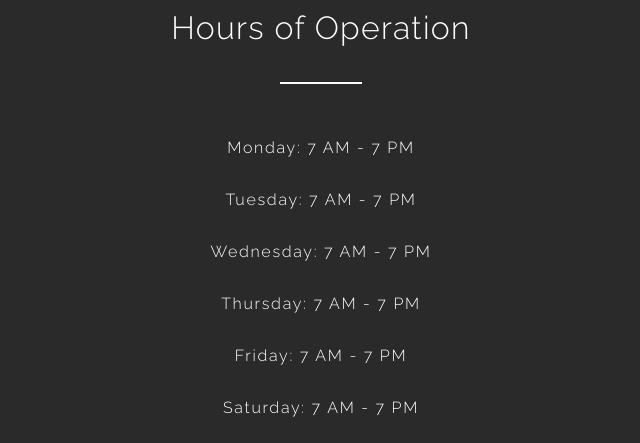
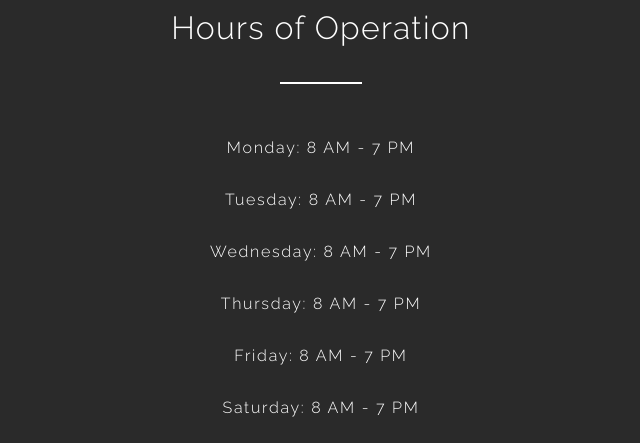
Before and after one commit to Scinio/scinio.github.io, a plain HTML site: page index.html in a window 1280 px wide. Shown: the part 3140-3583 px from the top of the page, 319-959 px from the left. Drawn offline with nearby package versions, Linux system fonts and the light colour scheme; some packages are replaced by stand-ins of ours.

Commit message:
Time Change

```diff
--- a/index.html
+++ b/index.html
@@ -372,17 +372,17 @@
                       <div class="col-sm-8 col-sm-offset-2">
                           <h1 class="big-subtitle">Hours of Operation</h1>
                           <hr>
-                          <p class="about-text">Monday: 7 AM - 7 PM</p>
+                          <p class="about-text">Monday: 8 AM - 7 PM</p>
                           <br />
-                          <p class="about-text">Tuesday: 7 AM - 7 PM</p>
+                          <p class="about-text">Tuesday: 8 AM - 7 PM</p>
                           <br />
-                          <p class="about-text">Wednesday: 7 AM - 7 PM</p>
+                          <p class="about-text">Wednesday: 8 AM - 7 PM</p>
                           <br />
-                          <p class="about-text">Thursday: 7 AM - 7 PM</p>
+                          <p class="about-text">Thursday: 8 AM - 7 PM</p>
                           <br />
-                          <p class="about-text">Friday: 7 AM - 7 PM</p>
+                          <p class="about-text">Friday: 8 AM - 7 PM</p>
                           <br />
-                          <p class="about-text">Saturday: 7 AM - 7 PM</p>
+                          <p class="about-text">Saturday: 8 AM - 7 PM</p>
                           <br />
                           <p class="about-text">Sunday: Closed</p>
                       </div>
```
